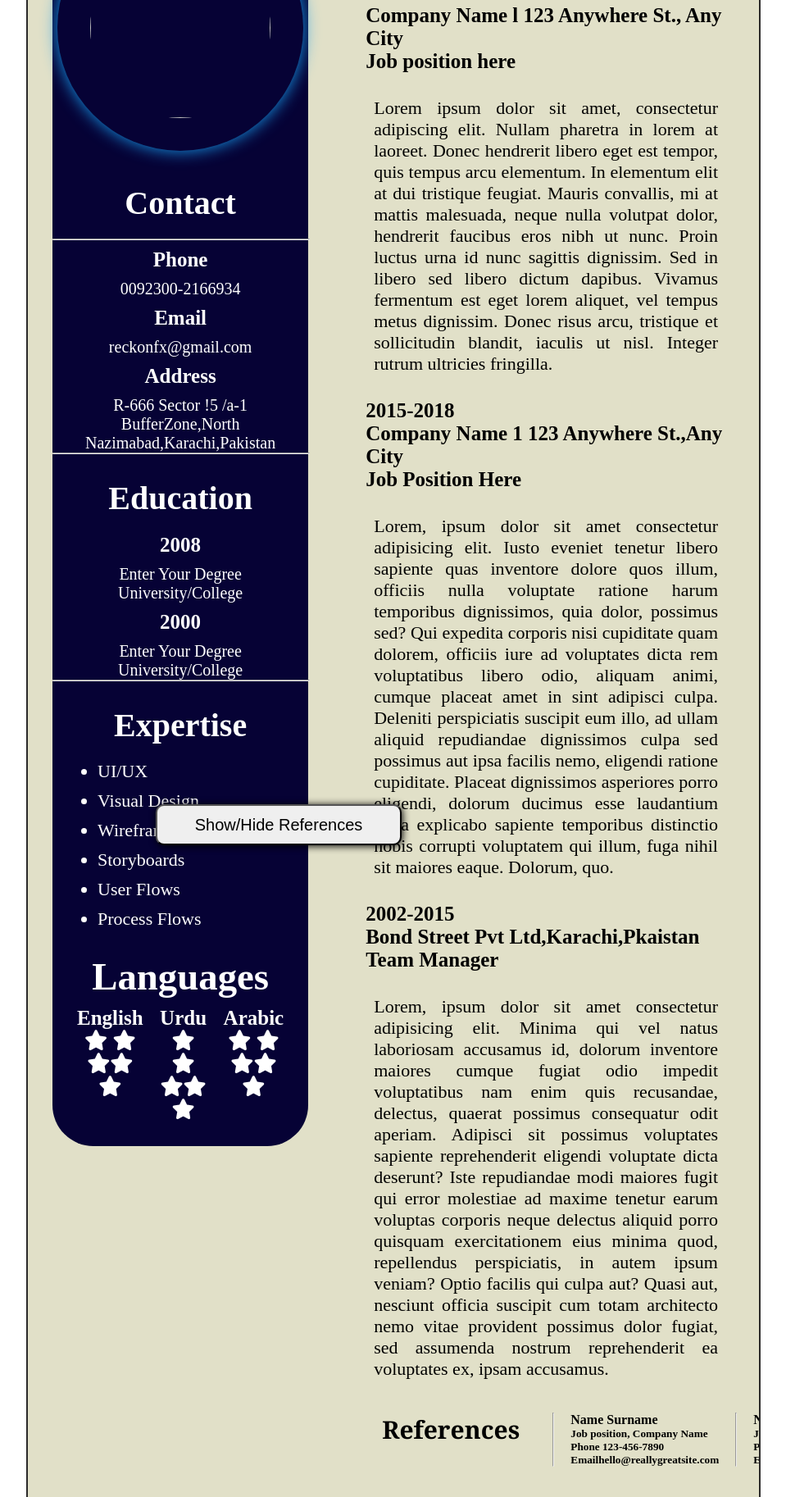
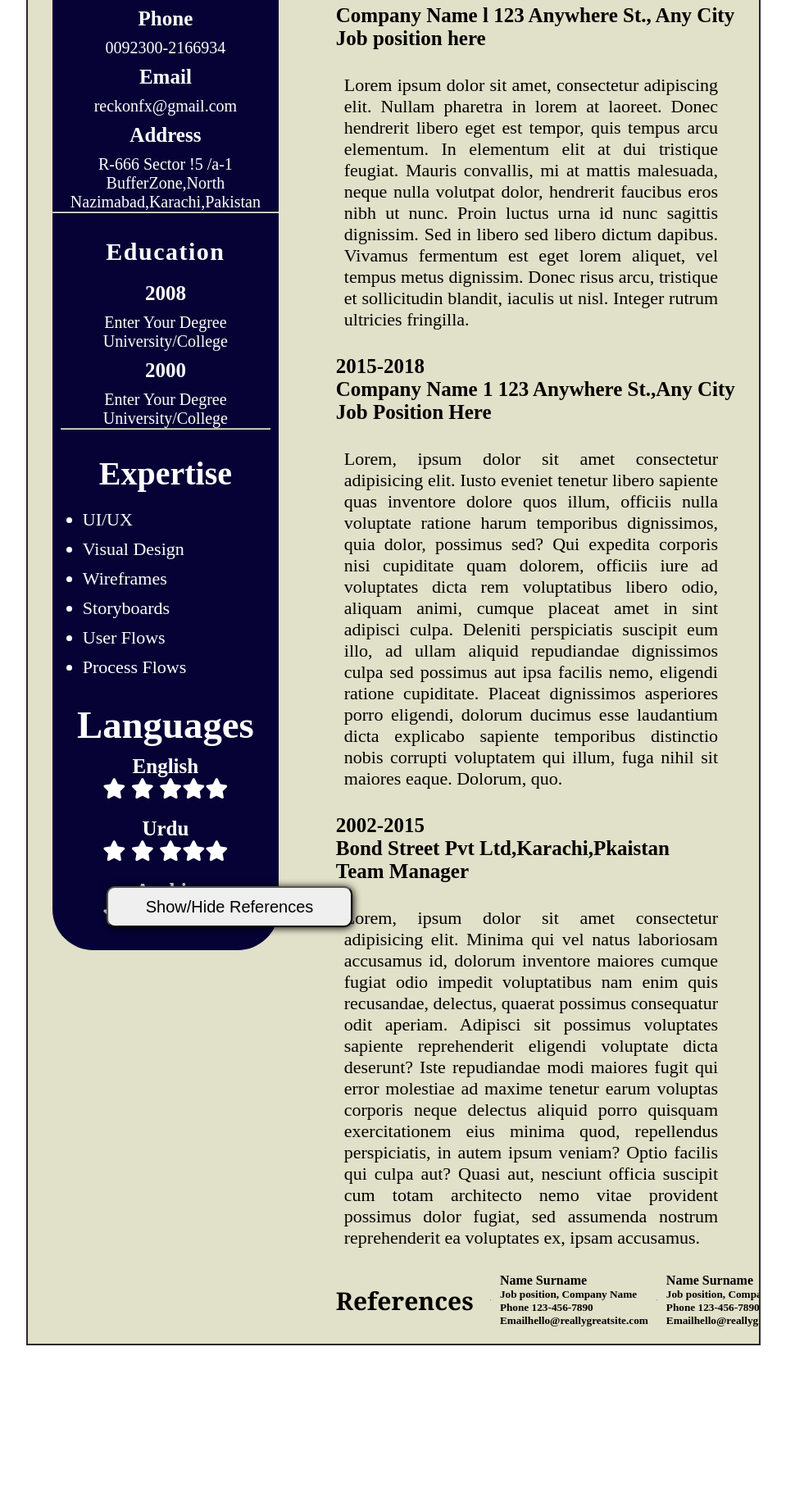
Before and after one commit to reckonfx/hackathon-milestone1, a plain HTML site: page index.html in a window 1280 px wide. Shown: the part 599-2425 px from the top of the page at 82% size, without its empty margins (160-1119 px from the left). After the commit the page ends 2270 px from the top, so only its background shows below. Drawn offline with Linux system fonts and the light colour scheme.

Commit message:
Update styles.css
updated css and styling

```diff
--- a/styles.css
+++ b/styles.css
@@ -1,7 +1,11 @@
 *{
     margin: 0;
     padding: 0;
-}
+    box-sizing: border-box;
+
+
+    }
+
 
 .main{
     margin: 30px 15% ;
@@ -16,40 +20,59 @@
 }
 .col1{
     width: 35%;
-    /* height: 1000px; */
+    height: min-content;
     background-color: #060235;
     display: flex;
     flex-direction: column;
     align-items: center;
     justify-content: center;
-    margin: 30px;
+    margin:  0 30px;
     color: white;
     border-radius: 50px;
+    padding-top: 10px;
+    position: relative;
+
 
 
 }
 
 .col1 .image{
-    height: 300px;
-    width: 300px;
-    margin: 20px;
+    height: 250px;
+    width: 250px;
+    margin-top: -200px;
+    position: absolute;
+    top: -70px;
+    left: 30px;
+    transition: all 0.3s ease-in-out smooth;
+
+
 
 }
+
 .col1 img{
     /* margin: 50px; */
-    padding: 40px;
+    padding: 30px;
     width: 100%;
     height: 100%;
     border-radius: 50%;
-    box-sizing: border-box;
-    box-shadow: 0 0 20px rgb(22, 154, 235);
+    /* box-sizing: border-box; */
+    box-shadow: inset 3px 3px 10px rgba(0, 0, 0, 0.3), /* Dark shadow inside */
+    inset -3px -3px 10px rgba(173, 168, 168, 0.7); /*Light shadow inside */
+    margin-bottom: 50px;
+    overflow: hidden;
+    &:hover{
+        transform: scale(1.1);
+    }
 
     /* background-colo1: aqua; */
 }
 .contact h3, .education h3{
-    font-size: 40px;
+    font-size: 30px;
     margin: 20px;
     text-align: center;
+    font-weight: 600;
+    letter-spacing: 0.05em;
+
 
 }
 .education{
@@ -74,7 +97,12 @@
 }
 .languages{
     display: flex;
+    flex-direction: column;
+    font-size: 20px;
 }
+
+
+
 
 .col1 h4{
     font-size: 25px;
@@ -99,7 +127,8 @@
 .col2 .header h1{
     font-size: 50px;
     line-height: 70px;
-    font-family: Georgia, 'Times New Roman', Times, serif;
+    letter-spacing: 0.02em;
+    font-family: sans-serif;
     padding: 20px;
 }
 .col2  h2{
@@ -120,15 +149,25 @@
 .col2 .experience h2{
     text-align: left;
 }
+
 .col2 .reference{
+    width: 100%;
+    height: auto;
     display: flex;
+    align-items: center;
     justify-content: space-between;
-    gap: 20px;
-    margin: 20px;
+    gap: 10px;
+    margin: auto;
+    flex-wrap: nowrap;
+    padding-right: 50px;
+
+
+
 }
-.col2 .reference.h2{
+.col2 .reference .h2{
     text-align: left;
 }
+
 /* #ShowButton{
     width: 300px;
     height: 50px;
@@ -153,6 +192,20 @@
     cursor: pointer; /* Pointer cursor on hover */
     box-shadow: 1px 1px 10px black;
     position: absolute;
+    bottom: -950px;
+    left: 290px;
+}
+#showButton::after{
+    width: 300px;
+    height: 50px;
+    margin: 20px 0; /* Add margin for spacing */
+    padding: 5px;
+    border-radius: 10px;
+    font-size: 20px;
+    font-weight: 500;
+    cursor: pointer; /* Pointer cursor on hover */
+    box-shadow: 1px 1px 10px black;
+    position: absolute;
     bottom: -850px;
-    left: 350px;
+    left: 290px;
 }
```
